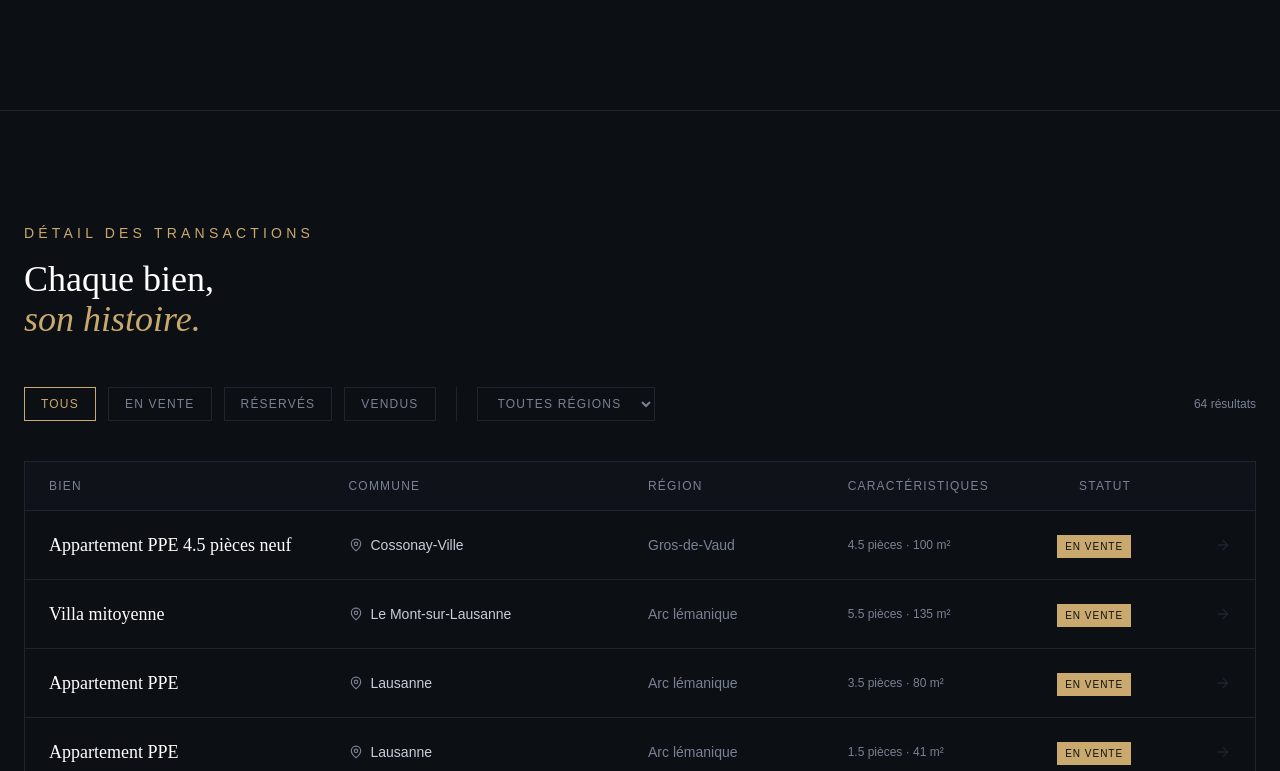
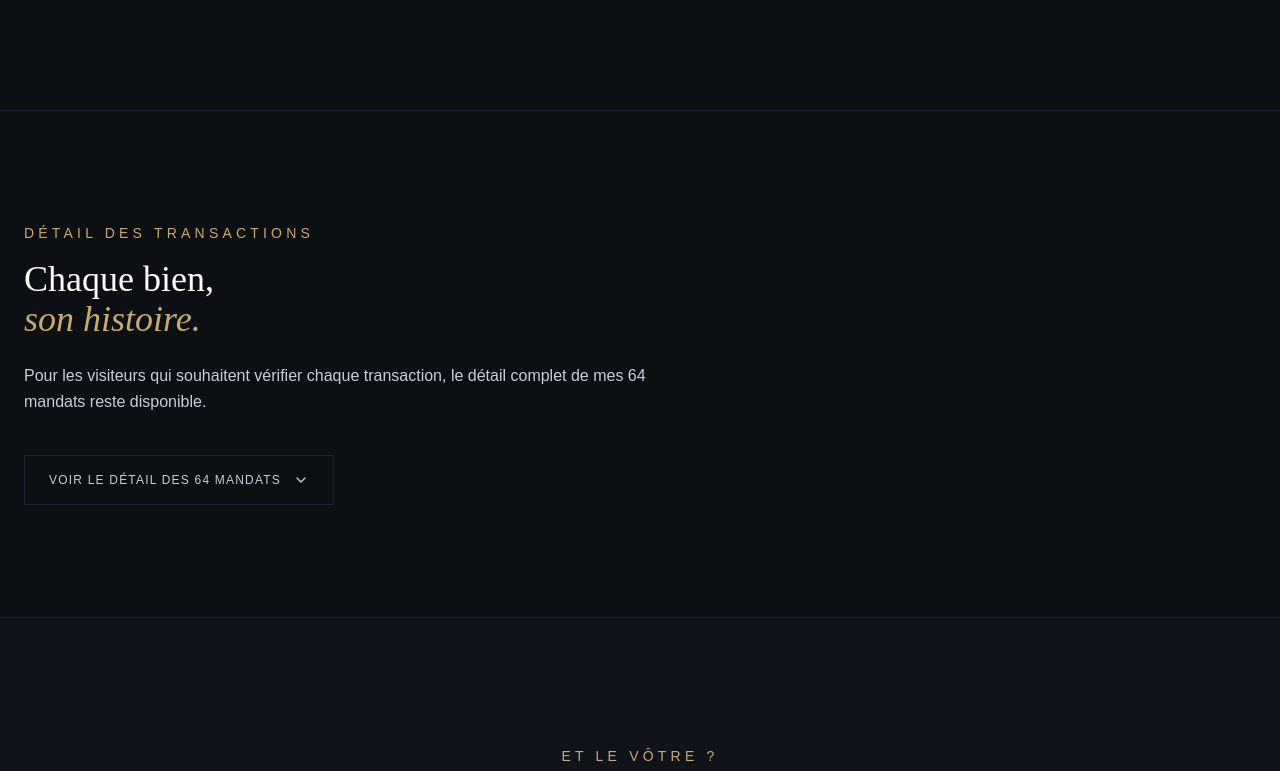
Before and after one commit to Sinseed/maison-praet, a Next.js app: page /track-record in a window 1280 px wide. Shown: the part 2949-3720 px from the top of the page. Built offline with nearby package versions, Linux system fonts and the light colour scheme.

Commit message:
Track Record: liste détaillée repliée par défaut, accessible via toggle

```diff
--- a/app/track-record/page.tsx
+++ b/app/track-record/page.tsx
@@ -2,7 +2,7 @@
 import { useState, useMemo } from 'react'
 import dynamic from 'next/dynamic'
 import Link from 'next/link'
-import { ArrowRight, MapPin, TrendingUp, Building2, Calendar, Home, Building, Layers, Trees, Mountain } from 'lucide-react'
+import { ArrowRight, MapPin, TrendingUp, Building2, Calendar, Home, Building, Layers, Trees, Mountain, ChevronDown } from 'lucide-react'
 import { MANDATS } from '../data'
 import { COMMUNES_COORDS } from '../communes-data'
 
@@ -182,10 +182,16 @@ function AnatomieSection() {
   )
 }
 
-// ─── LISTE FILTRABLE ────────────────────────────────────────────────────────
+// ─── LISTE FILTRABLE (repliée par défaut) ──────────────────────────────────
 function ListeSection() {
+  const [expanded, setExpanded] = useState(false)
   const [filtre, setFiltre] = useState<'all' | 'en_vente' | 'reserve' | 'vendu'>('all')
   const [region, setRegion] = useState<string>('all')
+
+  const totalValides = useMemo(
+    () => MANDATS.filter(m => m.photos.length > 0 || m.annee_vente).length,
+    []
+  )
 
   const filtered = useMemo(() => {
     return MANDATS.filter(m => m.photos.length > 0 || m.annee_vente)
@@ -210,15 +216,32 @@ function ListeSection() {
 
   return (
     <section className="max-w-7xl mx-auto px-6 py-20 md:py-28 border-t border-brand-border">
-      <div className="mb-12 max-w-2xl">
+      <div className="mb-10 max-w-2xl">
         <p className="font-body text-sm tracking-[0.3em] uppercase text-brand-gold mb-4">Détail des transactions</p>
-        <h2 className="font-display text-3xl md:text-4xl font-light text-white leading-tight">
+        <h2 className="font-display text-3xl md:text-4xl font-light text-white leading-tight mb-6">
           Chaque bien,<br /><span className="italic text-brand-gold">son histoire.</span>
         </h2>
+        <p className="font-body text-base text-brand-text leading-relaxed">
+          {expanded
+            ? `Le détail intégral de mes ${totalValides} mandats documentés, filtrable par statut et par région.`
+            : `Pour les visiteurs qui souhaitent vérifier chaque transaction, le détail complet de mes ${totalValides} mandats reste disponible.`}
+        </p>
       </div>
 
+      {!expanded && (
+        <button
+          onClick={() => setExpanded(true)}
+          className="group inline-flex items-center gap-3 border border-brand-border text-brand-text hover:border-brand-gold hover:text-brand-gold px-6 py-4 font-body text-xs tracking-widest uppercase transition-all"
+        >
+          Voir le détail des {totalValides} mandats
+          <ChevronDown size={16} className="group-hover:translate-y-0.5 transition-transform" />
+        </button>
+      )}
+
+      {expanded && (
+        <>
           {/* Filtres */}
-      <div className="flex flex-wrap gap-3 mb-10">
+          <div className="flex flex-wrap gap-3 mb-10 mt-4">
             {[
               { key: 'all', label: 'Tous' },
               { key: 'en_vente', label: 'En vente' },
@@ -295,6 +318,16 @@ function ListeSection() {
               )
             })}
           </div>
+
+          <button
+            onClick={() => setExpanded(false)}
+            className="mt-8 font-body text-xs tracking-widest uppercase text-brand-muted hover:text-brand-gold transition-colors inline-flex items-center gap-2"
+          >
+            <ChevronDown size={14} className="rotate-180" />
+            Masquer le détail
+          </button>
+        </>
+      )}
     </section>
   )
 }
```
Lines whose indentation alone changed are shown as unchanged.
